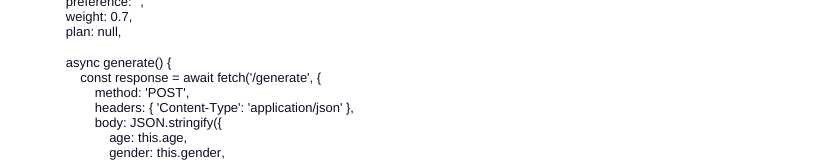
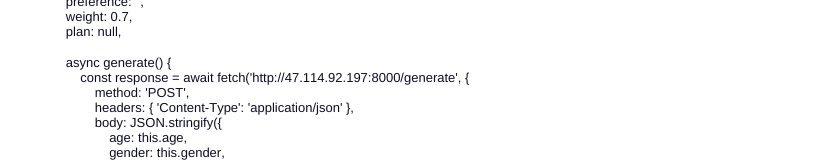
Before and after one commit to sunhl4/fitness-plan, a plain HTML site: page static/index.html in a window 1280 px wide. Shown: the part 1217-1377 px from the top of the page, without its empty margins (0-817 px from the left). Drawn offline with Linux system fonts and the light colour scheme.

Commit message:
Update index.html

```diff
--- a/static/index.html
+++ b/static/index.html
@@ -91,7 +91,7 @@
 <p class="p1"><span class="s1"><span class="Apple-converted-space">                </span>plan: null,</span></p>
 <p class="p2"><span class="s1"></span><br></p>
 <p class="p1"><span class="s1"><span class="Apple-converted-space">                </span>async generate() {</span></p>
-<p class="p1"><span class="s1"><span class="Apple-converted-space">                    </span>const response = await fetch('/generate', {</span></p>
+<p class="p1"><span class="s1"><span class="Apple-converted-space">                    </span>const response = await fetch('http://47.114.92.197:8000/generate', {</span></p>
 <p class="p1"><span class="s1"><span class="Apple-converted-space">                        </span>method: 'POST',</span></p>
 <p class="p1"><span class="s1"><span class="Apple-converted-space">                        </span>headers: { 'Content-Type': 'application/json' },</span></p>
 <p class="p1"><span class="s1"><span class="Apple-converted-space">                        </span>body: JSON.stringify({</span></p>
```
